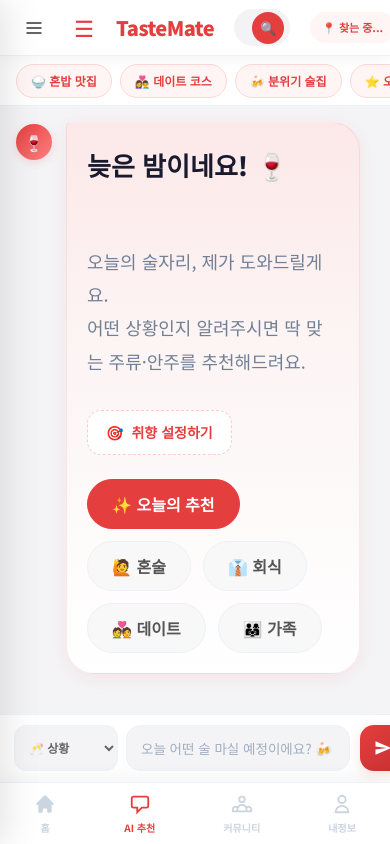
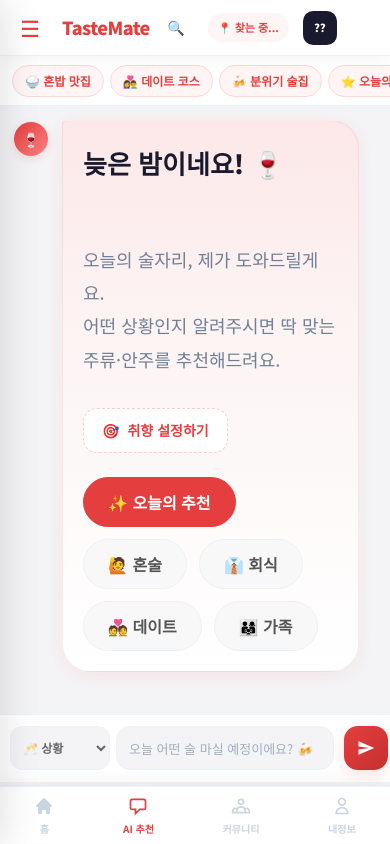
Before and after one commit to LYS319/TasteMate, a FastAPI app: page /aichat in a window 390 px wide. Run offline with FastAPI, Linux system fonts and the light colour scheme; parts of the project's set-up code (start-up, migrations or seed data) failed here and were passed over; some libraries are stand-ins or nearby versions.

Commit message:
update AICHAT

```diff
--- a/templates/AICHAT.html
+++ b/templates/AICHAT.html
@@ -473,8 +496,178 @@
         .mobile-nav-links a:hover { background: #fff5f5; color: #e53e3e; }
         .mobile-nav-divider { height: 1px; background: #f1f1f1; margin: 8px 0; }
         @media (max-width: 768px) {
-            .hamburger-btn { display: block !important; }
+            .hamburger-btn { display: block !important;
+            }
         }
+
+        /* 🔥 모바일에서 데스크탑 햄버거 버튼 숨김 */
+        @media (max-width: 768px) {
+    .loc-btn {
+        display: inline-flex !important;
+        align-items: center;
+        justify-content: center;
+        font-size: 11px;
+        padding: 6px 10px;
+        max-width: 150px;
+        white-space: nowrap;
+        overflow: hidden;
+        text-overflow: ellipsis;
+    }
+}
+
+        /* ==================================================
+   📱 MOBILE FULL OPTIMIZATION PATCH
+   ================================================== */
+
+@media (max-width: 768px) {
+
+    /* 전체 폰트 살짝 축소 */
+    html, body {
+        font-size: 14px;
+    }
+
+    /* ───── HEADER ───── */
+    .header-inner {
+        padding: 0 12px;
+        gap: 8px;
+    }
+
+    .header-center {
+        display: none;   /* 🔥 모바일에서 검색창 숨김 */
+    }
+
+    .logo {
+        font-size: 18px;
+    }
+
+    .loc-btn {
+        display: inline-flex !important;
+        font-size: 11px;
+        padding: 6px 10px;
+        max-width: 120px;
+    }
+
+    .profile-avatar {
+        width: 34px;
+        height: 34px;
+        font-size: 11px;
+    }
+
+    /* ───── CATEGORY BAR ───── */
+    .cat-inner {
+        padding: 0 12px;
+        gap: 6px;
+    }
+
+    .cat-btn {
+        font-size: 12px;
+        padding: 6px 12px;
+    }
+
+    /* ───── CHAT PANEL ───── */
+    .chat-inner {
+        padding: 14px 14px;
+        gap: 14px;
+    }
+
+    .bubble {
+        max-width: 85%;
+        font-size: 13px;
+        padding: 12px 14px;
+        border-radius: 16px;
+    }
+
+    .ai-avatar {
+        width: 34px;
+        height: 34px;
+        font-size: 14px;
+    }
+
+    /* ───── PLACE CARD ───── */
+    .place-card {
+        max-width: 85%;
+        margin-left: 44px;
+        padding: 14px;
+    }
+
+    .place-name {
+        font-size: 14px;
+    }
+
+    .place-addr {
+        font-size: 12px;
+    }
+
+    .place-link {
+        font-size: 12px;
+        padding: 6px 12px;
+    }
+
+    .taste-tag {
+        margin-left: 44px;
+        font-size: 12px;
+    }
+
+    /* ───── INPUT BAR ───── */
+    .input-inner {
+        padding: 0 10px;
+        gap: 6px;
+    }
+
+    .situation-select {
+        height: 44px;
+        font-size: 12px;
+        padding: 0 8px;
+    }
+
+    .input-field {
+        height: 44px;
+        font-size: 13px;
+        padding: 8px 12px;
+    }
+
+    .send-btn {
+        width: 44px;
+        height: 44px;
+    }
+
+    .send-btn svg {
+        width: 18px;
+        height: 18px;
+    }
+
+    /* ───── BOTTOM NAV ───── */
+    .bottom-nav {
+        height: 58px;
+    }
+
+    .nav-item {
+        font-size: 10px;
+        padding: 4px 10px;
+    }
+
+    .nav-item svg {
+        width: 20px;
+        height: 20px;
+    }
+
+    #chatScroll {
+        right: 0 !important;
+    }
+
+}
+
+@media (max-width: 768px) {
+    .header-left .icon-btn {
+        display: none !important;
+    }
+}
+
+@media (max-width: 768px) {
+    .history-panel.show {
+        display: none !important;
+    }
+}
 
         </style>
 </head>
@@ -585,6 +778,7 @@
 
         <!-- 우측: 위치 + 프로필 -->
         <div class="header-right">
+            <button class="icon-btn mobile-search-btn" onclick="toggleMobileSearch()">🔍</button>
             <button class="loc-btn" id="location-status" onclick="getGPSLocation()">📍 내 위치</button>
             <div style="position:relative;" id="profileWrap">
                 <button class="profile-avatar" id="profileAvatar" onclick="toggleProfileDropdown()">??</button>
@@ -759,9 +972,10 @@ function saveChatRecord(userMsg, aiReply) {
     if (!isLoggedIn()) return;
     let list = load('chatHistory', []);
     list.unshift({
-        q: userMsg.slice(0, 40), a: aiReply.slice(0, 80),
-        date: new Date().toLocaleDateString('ko-KR', {month:'short',day:'numeric'})
-    });
+    q: userMsg,
+    a: aiReply,
+    date: new Date().toLocaleDateString('ko-KR', {month:'short',day:'numeric'})
+});
     save('chatHistory', list.slice(0, 30));
     renderHistory();
 }
@@ -808,7 +1022,7 @@ function renderHistory() {
         const clearBtn = `<button onclick="clearAllHistory()" style="width:100%;margin-bottom:6px;padding:5px 8px;background:#fff0f0;border:1px solid #fca5a5;border-radius:8px;color:var(--red);font-size:10.5px;font-weight:700;cursor:pointer;font-family:inherit;">🗑 전체 삭제</button>`;
         hEl.innerHTML = clearBtn + hist.slice(0,15).map((h,i)=>`
             <div class="h-item">
-                <div style="flex:1;cursor:pointer;" onclick="fillInput('${esc(h.q)}')">
+                <div style="flex:1;cursor:pointer;" onclick="loadChatFromHistory(${i})">
                     <div>${esc(h.q)}${h.q.length>=40?'…':''}</div>
                     <div class="h-date">${h.date}</div>
                 </div>
@@ -1238,10 +1452,14 @@ document.addEventListener("DOMContentLoaded", () => {
     getGPSLocation();
 
     // 히스토리 패널 (로그인 시)
-    if (isLoggedIn()) {
+    if (isLoggedIn())
+    {
+    renderHistory();
+
+    if (window.innerWidth > 768) {
         document.getElementById('historyPanel').classList.add('show');
         document.getElementById('chatScroll').style.right = '280px';
-        renderHistory();
+    }
     }
 
     // 첫 방문 (취향 없음) → 온보딩
@@ -1263,8 +1481,8 @@ document.addEventListener("DOMContentLoaded", () => {
                 <button class="mobile-nav-close" onclick="closeMobileNav()">✕</button>
             </div>
             <div class="mobile-nav-links">
+                <a href="#" onclick="toggleMobileHistory()">📂 내 기록</a>
                 <a href="/main">🏠 홈</a>
-                <a href="/aichat">🤖 AI 맛집추천</a>
                 <a href="/community">🧑‍🤝‍🧑 커뮤니티</a>
                 <div class="mobile-nav-divider"></div>
                 <a href="/SOLO">🍚 혼밥</a>
@@ -1286,6 +1504,50 @@ document.addEventListener("DOMContentLoaded", () => {
         function openMobileNav() { document.getElementById('mobileNav').classList.add('open'); document.body.style.overflow='hidden'; }
         function closeMobileNav() { document.getElementById('mobileNav').classList.remove('open'); document.body.style.overflow=''; }
         function closeMobileNavOutside(e) { if (e.target===document.getElementById('mobileNav')) closeMobileNav(); }
+        function toggleMobileSearch() {
+    const bar = document.getElementById('mobileSearchBar');
+    bar.style.display = bar.style.display === 'block' ? 'none' : 'block';
+}
+
+function handleMobileSearch(e) {
+    e.preventDefault();
+    const q = document.getElementById('mobile-search-input').value.trim();
+    if (q) {
+        location.href = `/search?query=${encodeURIComponent(q)}`;
+    }
+}
+
+function toggleMobileHistory() {
+    if (window.innerWidth > 768) return;
+
+    document.getElementById('historyPanel').classList.add('mobile-open');
+    document.getElementById('mobileHistoryHeader').style.display = 'block';
+
+    closeMobileNav();
+}
+
+function closeMobileHistory() {
+    document.getElementById('historyPanel').classList.remove('mobile-open');
+    document.getElementById('mobileHistoryHeader').style.display = 'none';
+}
+
+function loadChatFromHistory(index) {
+    const hist = load('chatHistory', []);
+    const record = hist[index];
+    if (!record) return;
+
+    // 채팅창 초기화
+    chatHistory = [];
+    document.getElementById('chat-container').innerHTML = '';
+
+    // 질문 다시 표시
+    addMsg('user', esc(record.q), record.q);
+
+    // 답변 다시 표시
+    addMsg('ai', esc(record.a).replace(/\n/g,'<br>'), record.a);
+
+    closeMobileHistory(); // 모바일이면 패널 닫기
+}
     </script>
 
 </body>
```
Also changed, not shown: other parts of templates/AICHAT.html (+43 -1 lines).
